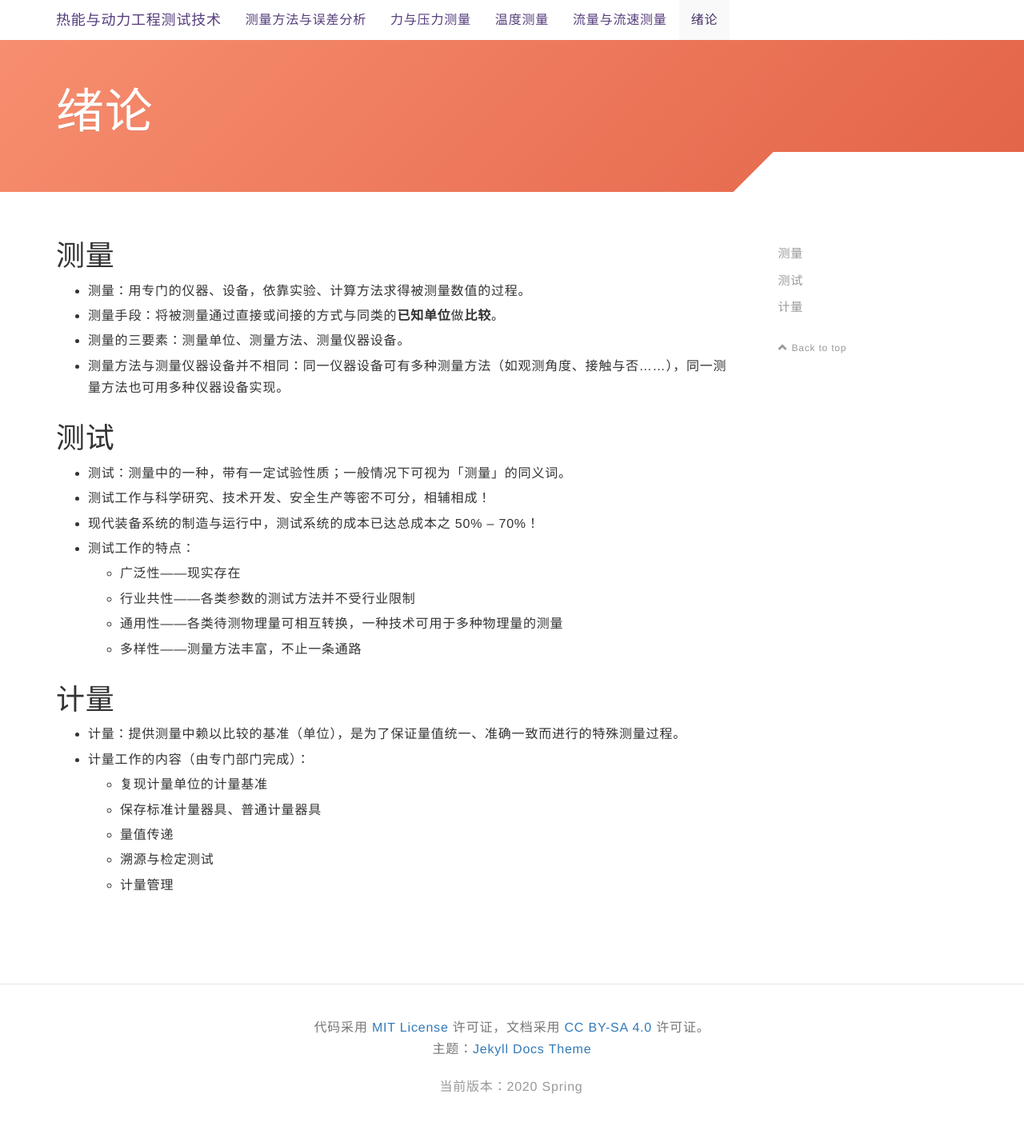
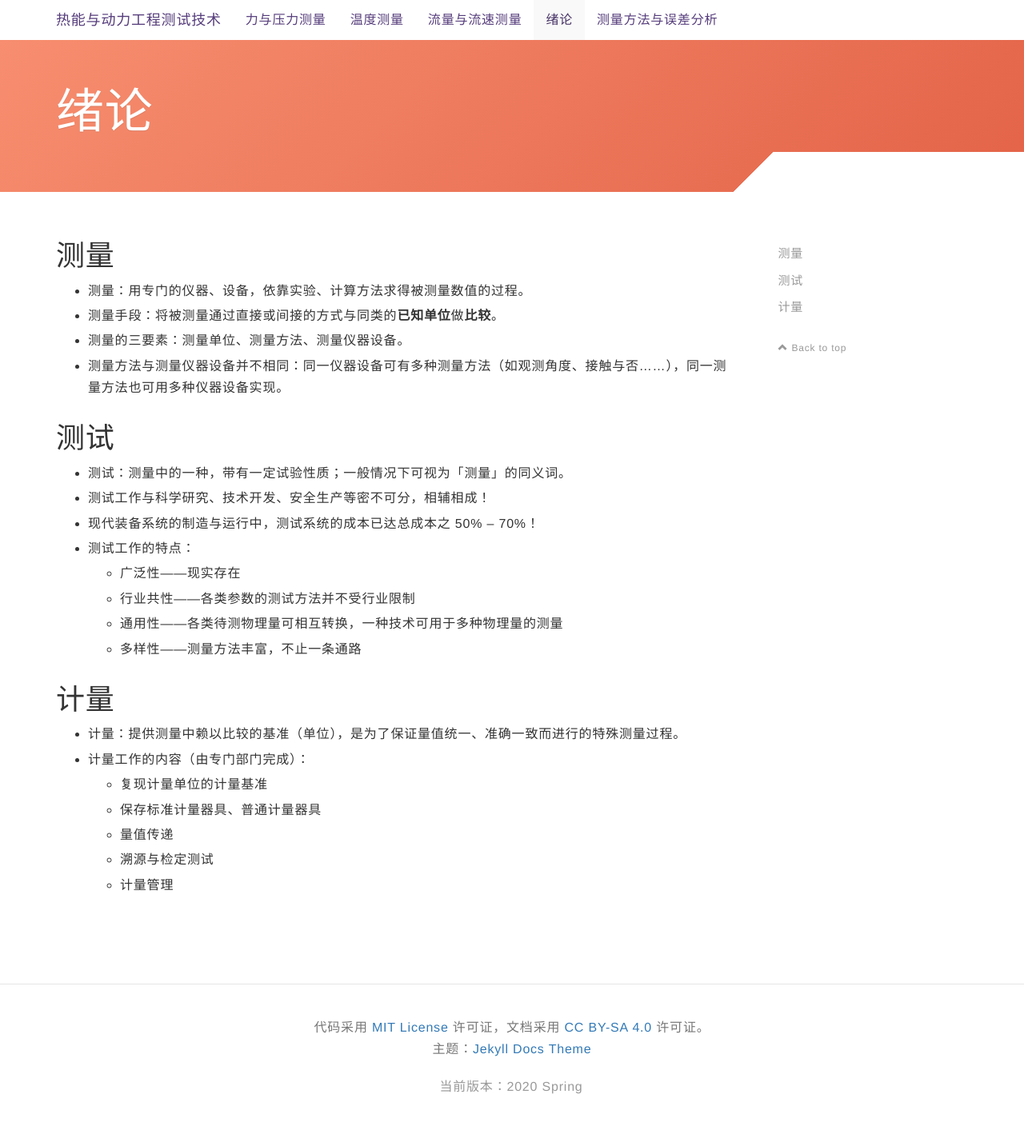
Before and after one commit to xjtu-blacksmith/test-tech-in-epe, a Jekyll site: the page built from chapters/intro.md, in a window 1280 px wide. Shown: the whole page at 80% size. Built offline with Jekyll 4.4.1, drawn with Linux system fonts in a browser that asks for light colours; nearby versions of some CDN libraries.

Commit message:
change the sorting reference

```diff
--- a/_includes/navigation.html
+++ b/_includes/navigation.html
@@ -11,7 +11,7 @@
         </div>
         <nav class="collapse navbar-collapse bs-navbar-collapse" role="navigation">
             <ul class="nav navbar-nav">
-                {% assign sorted_pages = site.pages | sort: "name" %}
+                {% assign sorted_pages = site.pages | sort: "order" %}
                 {% for p in sorted_pages %}
                     {% if p.isHome != true and p.hide != true and p.title !=  %}
                         <li {% if page.title == p.title %}class="active"{% endif %}>
```
